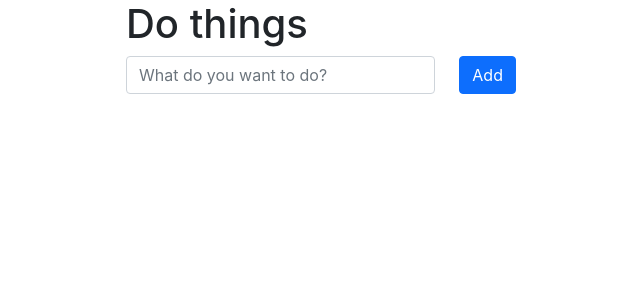
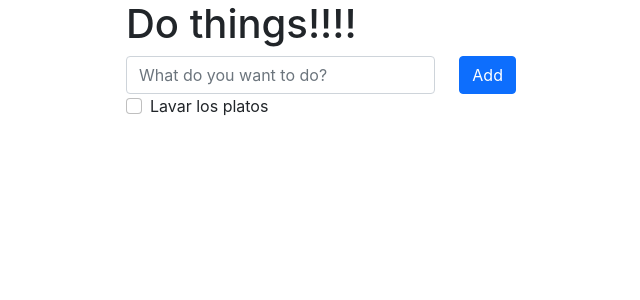
Before and after one commit to menchu123/w06ch1-todo, a React (Create React App) app: page / in a window 1280 px wide. Shown: the top 300 px of the page, without its empty margins (326-966 px from the left). Built offline with nearby package versions, Linux system fonts and the light colour scheme.

Commit message:
Added task component (only rendering)

```diff
--- a/src/App.js
+++ b/src/App.js
@@ -1,11 +1,13 @@
 import "./App.css";
 import Form from "./components/Form/Form";
+import Task from "./components/Task";
 
 function App() {
   return (
     <div className="todo-app container">
-      <h1 className="todo-app__title">Do things</h1>
+      <h1 className="todo-app__title">Do things!!!!</h1>
       <Form />
+      <Task />
     </div>
   );
 }
--- /dev/null
+++ b/src/components/Task.js
@@ -0,0 +1,17 @@
+const Task = () => {
+  return (
+    <div className="task form-check">
+      <input
+        type="checkbox"
+        name="isDone"
+        id="isDone"
+        className="form-check-input"
+      />
+      <label htmlFor="isDone" className="form-check-label">
+        Lavar los platos
+      </label>
+    </div>
+  );
+};
+
+export default Task;
```
